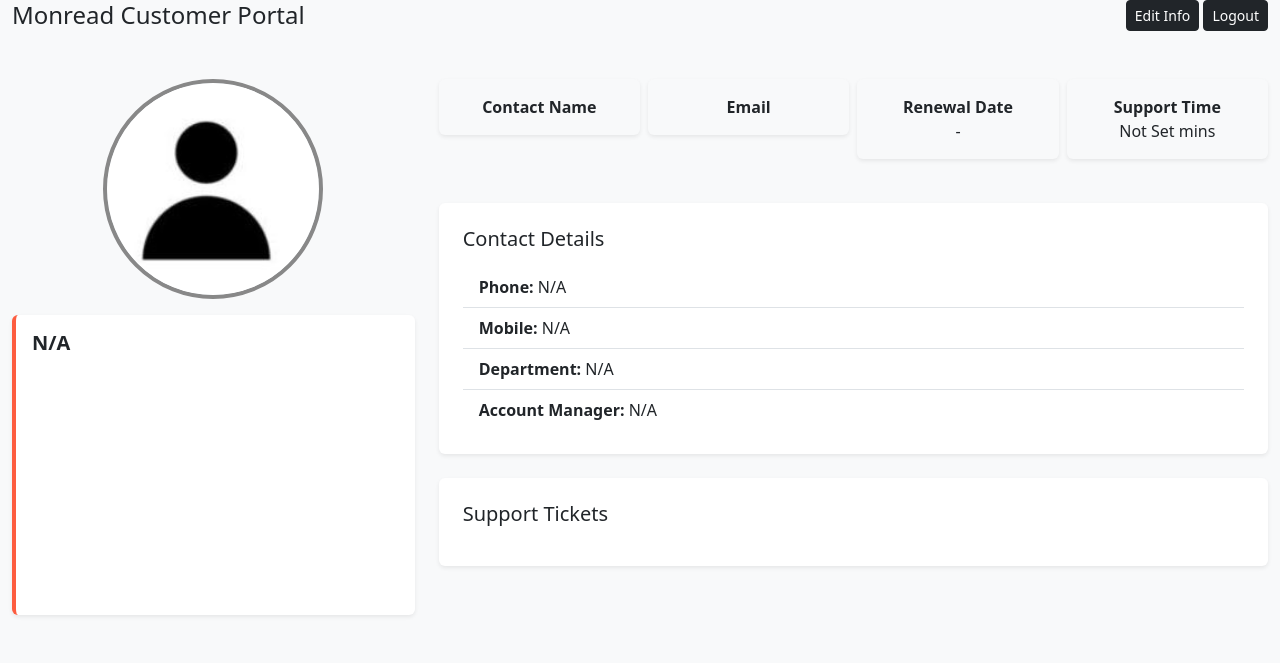
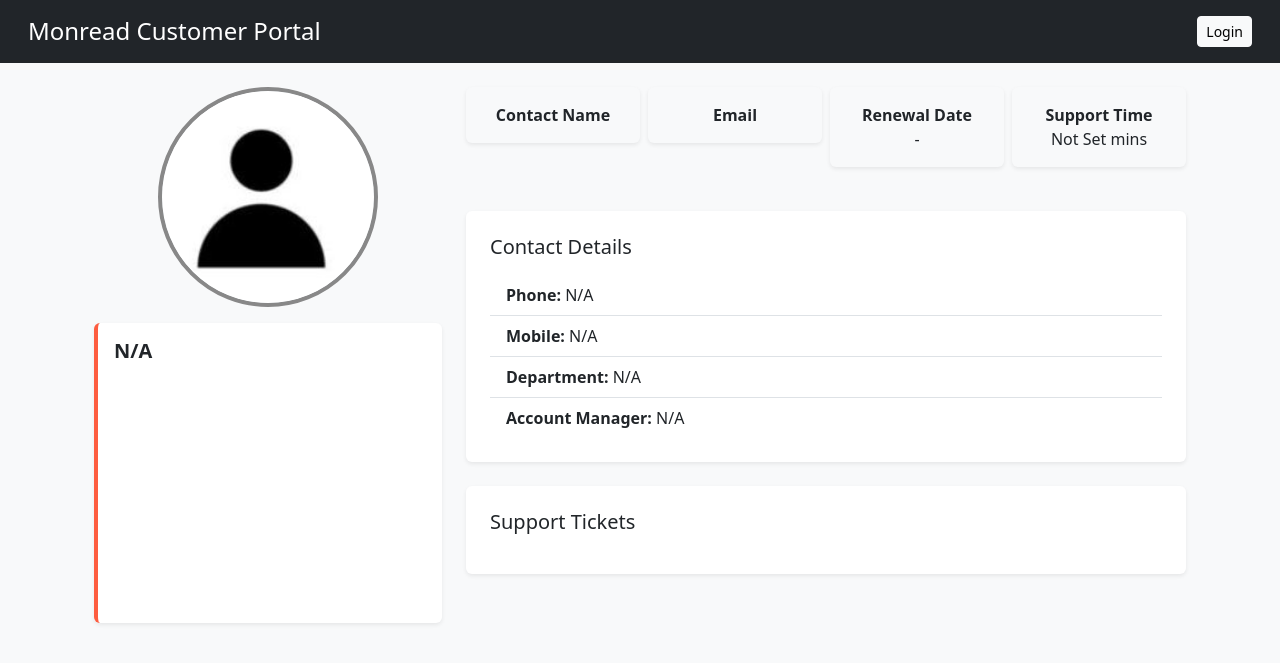
Before and after one commit to JAmcevoy/monread-portal, a Django app: template crm/templates/contact_detail.html in a window 1280 px wide. Shown: the top 663 px of the page. Run offline with Django 5.2, Linux system fonts and the light colour scheme; the template is opened without the code that fills it, so the values that code supplies are empty.

Commit message:
Made some changes to style for the details page and header

```diff
--- a/crm/templates/base.html
+++ b/crm/templates/base.html
@@ -11,19 +11,42 @@
 </head>
 <body>
 
-<div class="container-fluid">
-  <div class="row top-bar align-items-center">
-    <div class="col-md-10">
-      <h4 class="m-0">Monread Customer Portal</h4>
-    </div>
-    <div class="col-md-2 text-end">
-      <button class="btn btn-dark btn-sm">Edit Info</button>
-      <button class="btn btn-dark btn-sm">Logout</button>
+<!-- Top Bar Header -->
+<div class="container-fluid bg-dark text-white py-3">
+  <div class="d-flex justify-content-between align-items-center">
+    <h4 class="m-0 ps-3">Monread Customer Portal</h4>
+
+    <div class="pe-3">
+      {% if user.is_authenticated %}
+        <a href="#" class="btn btn-outline-light btn-sm me-2" data-bs-toggle="modal" data-bs-target="#logoutModal">Logout</a>
+      {% else %}
+        <a href="{% url 'contact_login' %}" class="btn btn-light btn-sm">Login</a>
+      {% endif %}
     </div>
   </div>
+</div>
 
-  <div class="row mt-4">
-    {% block content %}{% endblock %}
+<!-- Page Content -->
+<div class="container mt-4">
+  {% block content %}{% endblock %}
+</div>
+
+<!-- Logout Confirmation Modal -->
+<div class="modal fade" id="logoutModal" tabindex="-1" aria-labelledby="logoutModalLabel" aria-hidden="true">
+  <div class="modal-dialog modal-dialog-centered">
+    <div class="modal-content">
+      <div class="modal-header bg-danger text-white">
+        <h5 class="modal-title" id="logoutModalLabel">Confirm Logout</h5>
+        <button type="button" class="btn-close" data-bs-dismiss="modal" aria-label="Close"></button>
+      </div>
+      <div class="modal-body">
+        Are you sure you want to log out?
+      </div>
+      <div class="modal-footer">
+        <button type="button" class="btn btn-secondary" data-bs-dismiss="modal">Cancel</button>
+        <a href="#" class="btn btn-danger">Logout</a>
+      </div>
+    </div>
   </div>
 </div>
 
```
Also changed, not shown: db.sqlite3.
